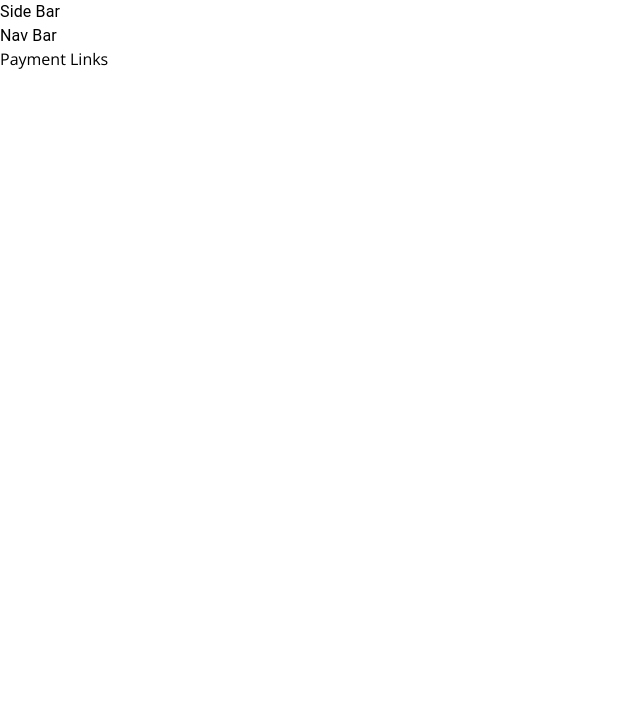
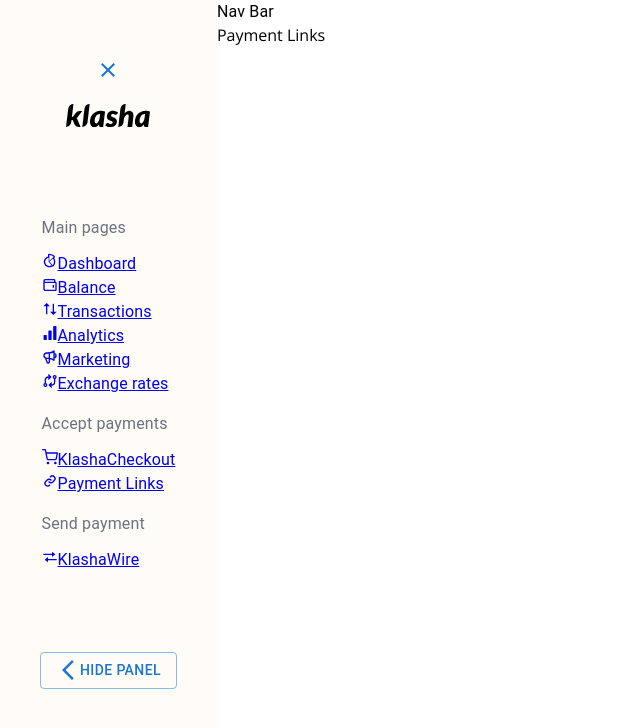
Before and after one commit to Chayuga/materialUI-klasha-dashboard, a React (Create React App) app: page /payment-links in a window 1280 px wide. Shown: the top 728 px of the page, without its empty margins (0-640 px from the left). Built offline with nearby package versions, Linux system fonts and the light colour scheme.

Commit message:
feat: build side bar menu

```diff
--- a/src/App.jsx
+++ b/src/App.jsx
@@ -1,14 +1,20 @@
 import React from 'react';
-// import { useStateContext } from './contexts/ContextProvider';
+import { useStateContext } from './contexts/ContextProvider';
 
 import Routers from './components/Routes';
 import { Box, Typography } from '@mui/material';
+import { Sidebar } from './components';
 
 const App = () => {
+  const { fullMenu } = useStateContext();
+  {
+    fullMenu ? '208px' : '96px';
+  }
+
   return (
-    <Box>
-      <Box>
-        <Typography>Side Bar</Typography>
+    <Box sx={{ display: 'flex', width: '100vw' }}>
+      <Box sx={{ fullMenu, display: 'flex', justifyContent: 'center', alignItems: 'center' }}>
+        <Sidebar />
       </Box>
       <Box>
         <Typography>Nav Bar</Typography>
--- a/src/components/Routes.jsx
+++ b/src/components/Routes.jsx
@@ -7,7 +7,7 @@
     <div>
       <Routes>
         {/* Main pages */}
-        <Route path="/dashboard" element={<Dashboard />} />
+        <Route path="/" element={<Dashboard />} />
         <Route path="/balance" element="Balance" />
         <Route path="/transactions" element={<Transactions />} />
         <Route path="/analytics" element="Analytics" />
--- a/src/components/Sidebar/Sidebar.jsx
+++ b/src/components/Sidebar/Sidebar.jsx
@@ -1,7 +1,130 @@
 import React from 'react';
+import { Box, Button, Link, Typography } from '@mui/material';
+import { Close, ArrowBackIosNew, ArrowForwardIos } from '@mui/icons-material';
+
+import { links } from '../Sidebar/links';
+
+import klashaFullLogo from '../../assets/logo/klasha__logo.svg';
+import klashaKLogo from '../../assets/logo/klasha-k.svg';
+
+import { NavLink } from 'react-router-dom';
+import { useStateContext } from '../../contexts/ContextProvider';
 
 const Sidebar = () => {
-  return <div>Sidebar</div>;
+  const sideBarBg = '#FFFBF7';
+  const textRed = '#EF2C5A';
+  const textGray = 'rgb(107 114 128)';
+  const textHover = 'rgb(107 114 128)';
+
+  const { fullMenu, setFullMenu } = useStateContext();
+
+  const activeLink = {
+    display: 'flex',
+    alignItems: 'center',
+    padding: '1.5rem 1rem',
+    color: textRed
+  };
+
+  const normalLink = {
+    display: 'flex',
+    alignItems: 'center',
+    padding: '3px 4px',
+    color: textHover
+  };
+  return (
+    <Box sx={{ height: '100vh', backgroundColor: sideBarBg, padding: '20px' }}>
+      <Box>
+        <Box
+          sx={{ display: 'flex', flexDirection: 'column', alignItems: 'center', margin: '2rem' }}>
+          <Button type="button" onClick={() => {}}>
+            <Close />
+          </Button>
+          <Link
+            href="/"
+            sx={{
+              display: 'flex',
+              justifyContent: 'center',
+              alignItems: 'center',
+              marginTop: '1rem'
+            }}>
+            {fullMenu ? (
+              <img src={klashaFullLogo} alt="klasha logo" />
+            ) : (
+              <img src={klashaKLogo} alt="klasha logo" />
+            )}
+          </Link>
+        </Box>
+        <Box sx={{ display: 'flex', flexDirection: 'column', alignItems: 'center' }}>
+          <Box sx={{ marginTop: '2.5rem' }}>
+            {links.map((item) => (
+              <div key={item.title}>
+                <Typography
+                  variant="body1"
+                  sx={{ color: textGray, marginY: '0.75rem', marginTop: '1rem' }}>
+                  {fullMenu ? `${item.title1}` : `${item.title2}`}
+                </Typography>
+                {item.links.map((link) => (
+                  <NavLink
+                    to={link.path ? `/${link.path}` : '#'}
+                    key={link.name}
+                    sx={{}}
+                    className={({ isActive }) => [
+                      isActive ? activeLink : normalLink,
+                      !link.path && normalLink
+                    ]}>
+                    {fullMenu ? (
+                      <Box
+                        sx={{ display: 'flex', alignItems: 'center' }}
+                        className={`{({ isActive }) => [
+                            isActive ? activeLink : normalLink,
+                          ]}`}>
+                        <Typography variant="body1" sx={{ marginRight: '0.5' }}>
+                          {link.icon}
+                        </Typography>
+                        <Typography variant="body1" sx={{ underline: 'none' }}>
+                          {link.name}
+                        </Typography>
+                      </Box>
+                    ) : (
+                      <Box sx={{ display: 'flex', alignItems: 'center' }}>
+                        <Typography variant="body1" sx={{ marginRight: '0.5' }}>
+                          {link.icon}
+                        </Typography>
+                      </Box>
+                    )}
+                  </NavLink>
+                ))}
+              </div>
+            ))}
+          </Box>
+          {/* lower hide button */}
+          <Button
+            type="button"
+            onClick={() => setFullMenu((prevActiveMenu) => !prevActiveMenu)}
+            variant="outlined"
+            sx={{
+              display: 'flex',
+              alignItems: 'center',
+              justifyContent: 'center',
+              marginX: '1.25rem',
+              hover: '#F7F7F7',
+              marginTop: '5rem'
+            }}>
+            {fullMenu ? (
+              <>
+                <ArrowBackIosNew />
+                <span sx={{ marginRight: '0.5' }}>Hide panel</span>
+              </>
+            ) : (
+              <>
+                <ArrowForwardIos />
+              </>
+            )}
+          </Button>
+        </Box>
+      </Box>
+    </Box>
+  );
 };
 
 export default Sidebar;
--- /dev/null
+++ b/src/components/Sidebar/links.jsx
@@ -0,0 +1,72 @@
+import React from 'react';
+
+import { TiChartPieOutline } from 'react-icons/ti';
+import { BiWallet } from 'react-icons/bi';
+import { RiArrowUpDownFill } from 'react-icons/ri';
+import { AiFillSignal } from 'react-icons/ai';
+import { HiOutlineSpeakerphone } from 'react-icons/hi';
+import { TbExchange } from 'react-icons/tb';
+import { FiShoppingCart } from 'react-icons/fi';
+import { BiLink } from 'react-icons/bi';
+import { BiTransfer } from 'react-icons/bi';
+
+export const links = [
+  {
+    title1: 'Main pages',
+    title2: 'Pages',
+    links: [
+      {
+        name: 'Dashboard',
+        path: 'dashboard',
+        icon: <TiChartPieOutline />
+      },
+      {
+        name: 'Balance',
+        icon: <BiWallet />,
+        iconNormal: <BiWallet />
+      },
+      {
+        name: 'Transactions',
+        path: 'transactions',
+        icon: <RiArrowUpDownFill />
+      },
+      {
+        name: 'Analytics',
+        icon: <AiFillSignal />
+      },
+      {
+        name: 'Marketing',
+        icon: <HiOutlineSpeakerphone />
+      },
+      {
+        name: 'Exchange rates',
+        icon: <TbExchange />
+      }
+    ]
+  },
+
+  {
+    title1: 'Accept payments',
+    title2: 'Accept',
+    links: [
+      {
+        name: 'KlashaCheckout',
+        icon: <FiShoppingCart />
+      },
+      {
+        name: 'Payment Links',
+        icon: <BiLink />
+      }
+    ]
+  },
+  {
+    title1: 'Send payment',
+    title2: 'Send',
+    links: [
+      {
+        name: 'KlashaWire',
+        icon: <BiTransfer />
+      }
+    ]
+  }
+];
--- a/src/pages/Dashboard.jsx
+++ b/src/pages/Dashboard.jsx
@@ -1,7 +1,7 @@
 import React from 'react';
 
 const Dashboard = () => {
-  return <div>Dashboard</div>;
+  return <div>Dashboard One</div>;
 };
 
 export default Dashboard;
```
Also changed, not shown: src/assets/logo/klasha-k.svg (added), src/assets/logo/klasha__logo.svg (added).
